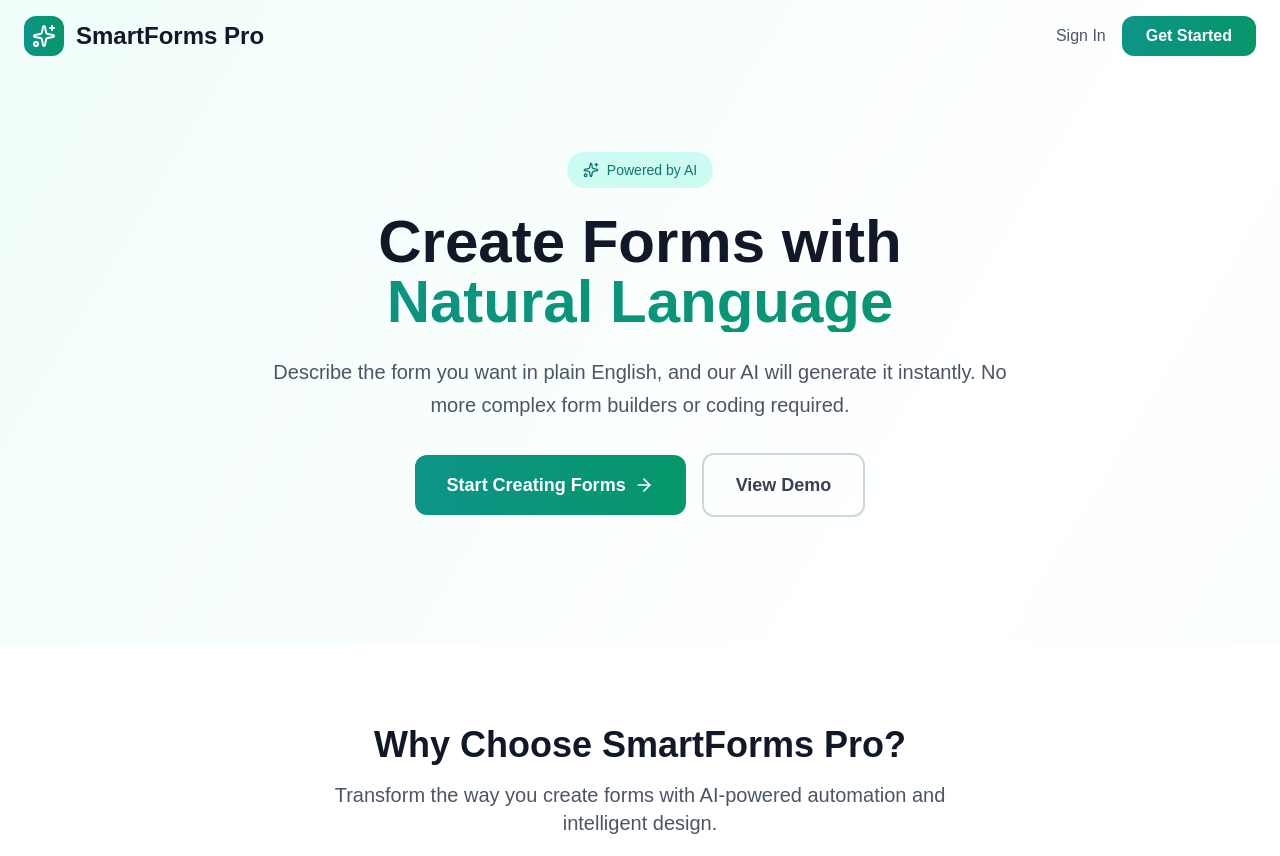
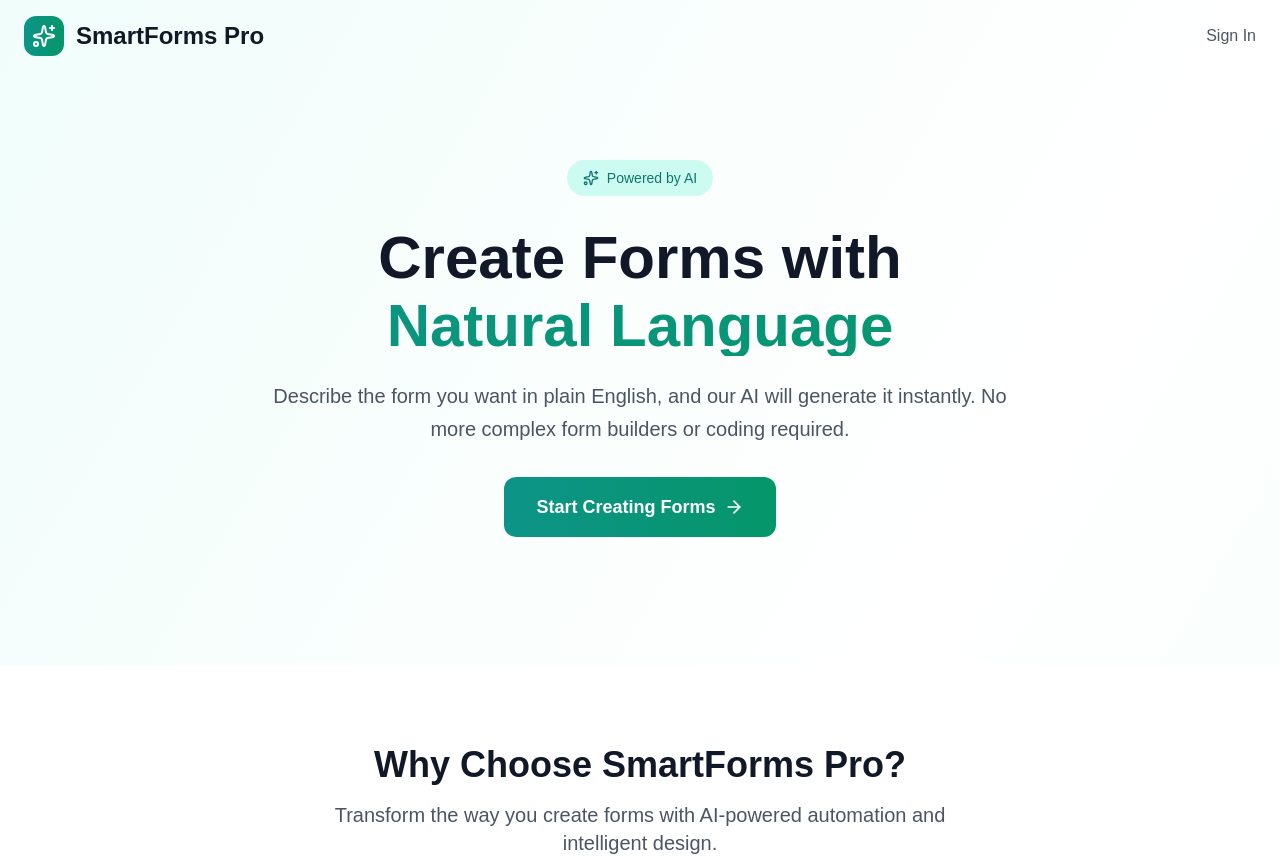
Before and after one commit to Mayankkamriya/AI-Based-Form-Generator, a Next.js app in the folder frontend/: page / in a window 1280 px wide. Shown: the top 856 px of the page. Built offline with nearby package versions, Linux system fonts and the light colour scheme.

Commit message:
Enhance the homepage for login or not login users

```diff
--- a/frontend/app/page.tsx
+++ b/frontend/app/page.tsx
@@ -35,12 +35,12 @@ export default function HomePage() {
           <div className="flex items-center space-x-4">
             {isLoggedIn ? (
               <>
-                <Link
+                {/* <Link
                   href="/dashboard"
                   className="text-gray-600 hover:text-gray-900 transition-colors duration-200"
                 >
                   Dashboard
-                </Link>
+                </Link> */}
                 <button
                   onClick={handleLogout}
                   className="flex items-center gap-2 bg-red-500 text-white px-6 py-2 rounded-xl font-semibold hover:bg-red-600 hover:shadow-lg transform hover:-translate-y-0.5 transition-all duration-200"
@@ -57,12 +57,12 @@ export default function HomePage() {
                 >
                   Sign In
                 </Link>
-                <Link
+                {/* <Link
                   href="/signup"
                   className="bg-gradient-to-r from-teal-600 to-emerald-600 text-white px-6 py-2 rounded-xl font-semibold hover:shadow-lg transform hover:-translate-y-0.5 transition-all duration-200"
                 >
                   Get Started
-                </Link>
+                </Link> */}
               </>
             )}
           </div>
@@ -73,36 +73,36 @@ export default function HomePage() {
       <div className="px-6 py-20">
         <div className="max-w-7xl mx-auto text-center">
           <div className="mb-8">
-            <div className="inline-flex items-center space-x-2 bg-teal-100 text-teal-700 px-4 py-2 rounded-full text-sm font-medium mb-6">
+            <div className="inline-flex items-center space-x-2 bg-teal-100 text-teal-700 px-4 py-2 rounded-full text-sm font-medium mb-6 mt-2">
               <Sparkles className="w-4 h-4" />
               <span>Powered by AI</span>
             </div>
-            <h1 className="text-5xl md:text-6xl font-bold text-gray-900 mb-6 leading-tight">
+            <h1 className="text-5xl md:text-6xl font-bold text-gray-900 mb-6 leading-tight mt-2">
               Create Forms with
-              <span className="block bg-gradient-to-r from-teal-600 to-emerald-600 bg-clip-text text-transparent">
+              <span className="block bg-gradient-to-r from-teal-600 to-emerald-600 bg-clip-text text-transparent mt-2">
                 Natural Language
               </span>
             </h1>
-            <p className="text-xl text-gray-600 max-w-3xl mx-auto leading-relaxed">
+            <p className="text-xl text-gray-600 max-w-3xl mx-auto leading-relaxed mt-2">
               Describe the form you want in plain English, and our AI will generate it instantly.
               No more complex form builders or coding required.
             </p>
           </div>
 
           <div className="flex flex-col sm:flex-row items-center justify-center space-y-4 sm:space-y-0 sm:space-x-4 mb-12">
-            <Link
-              href="/signup"
+            <button
+              onClick={() => router.push(isLoggedIn ? '/dashboard' : '/signup')}
               className="bg-gradient-to-r from-teal-600 to-emerald-600 text-white px-8 py-4 rounded-xl font-semibold text-lg hover:shadow-xl transform hover:-translate-y-1 transition-all duration-200 flex items-center space-x-2"
             >
               <span>Start Creating Forms</span>
               <ArrowRight className="w-5 h-5" />
-            </Link>
-            <Link
+            </button>
+            {/* <Link
               href="/login"
               className="border-2 border-gray-300 text-gray-700 px-8 py-4 rounded-xl font-semibold text-lg hover:border-teal-600 hover:text-teal-600 transition-all duration-200"
             >
               View Demo
-            </Link>
+            </Link> */}
           </div>
         </div>
       </div>
@@ -189,7 +189,8 @@ export default function HomePage() {
         </div>
       </div>
 
-      {/* CTA Section */}
+      {/* CTA Section - Only show when user is not logged in */}
+      {!isLoggedIn && (
       <div className="px-6 py-20">
         <div className="max-w-4xl mx-auto text-center">
           <h2 className="text-4xl font-bold text-gray-900 mb-6">
@@ -215,6 +216,7 @@ export default function HomePage() {
           </div>
         </div>
       </div>
+      )}
 
       {/* Footer */}
       <footer className="px-6 py-12 bg-gray-900 text-white">
```
